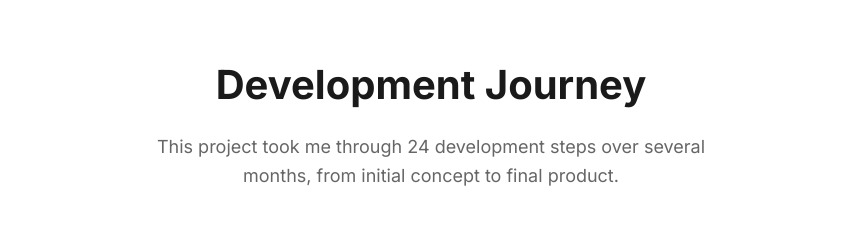
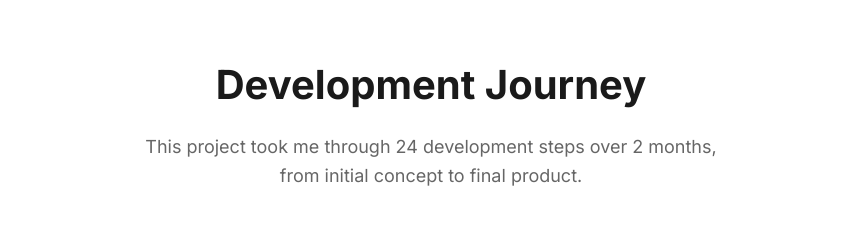
Before and after one commit to DirkBraakman/HomeCommander, a plain HTML site: page index.html in a window 1280 px wide. Shown: the part 2680-2917 px from the top of the page, without its empty margins (209-1070 px from the left). Drawn offline with Linux system fonts and the light colour scheme.

Commit message:
Update index.html

```diff
--- a/index.html
+++ b/index.html
@@ -243,7 +243,7 @@
     <section id="development" class="development-section">
         <div class="container">
             <h2 class="section-title">Development Journey</h2>
-            <p class="section-subtitle">This project took me through 24 development steps over several months, from initial concept to final product.</p>
+            <p class="section-subtitle">This project took me through 24 development steps over 2 months, from initial concept to final product.</p>
 
             <div class="timeline">
                 <div class="timeline-item">
```
